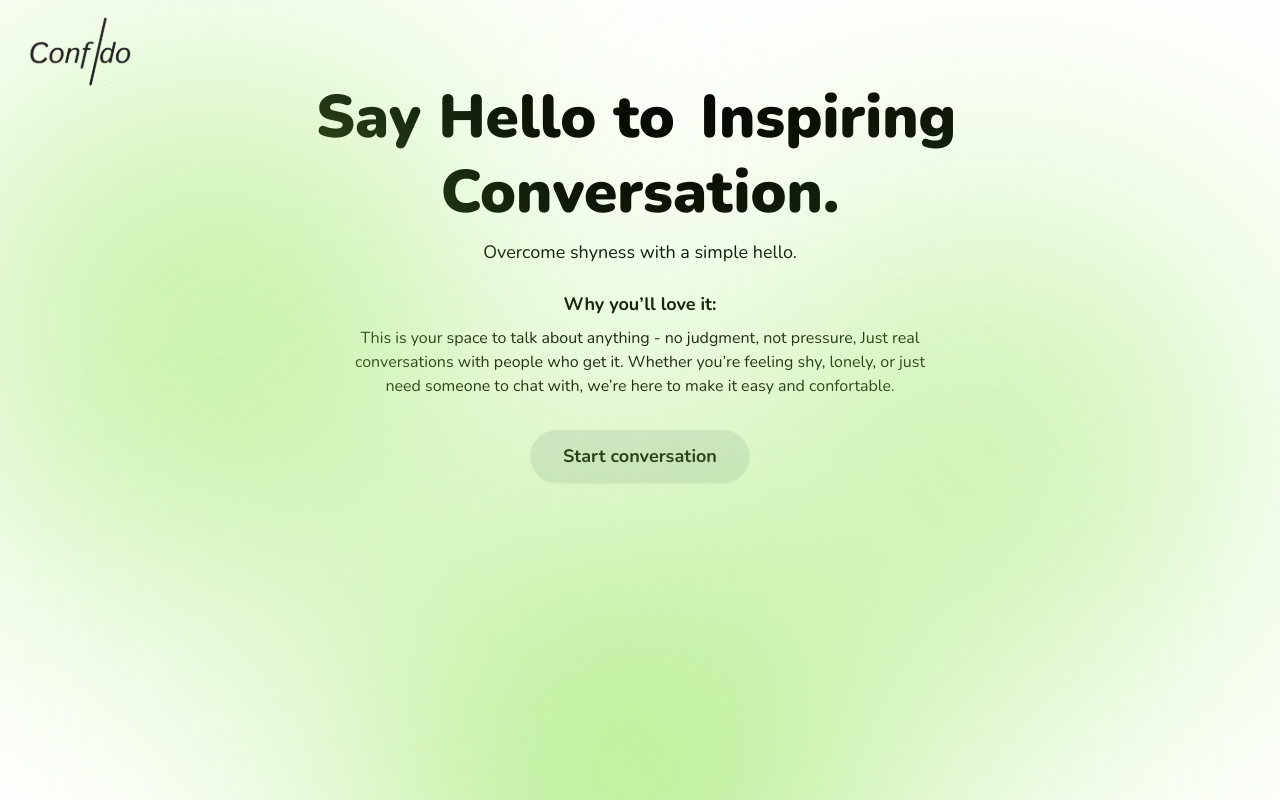
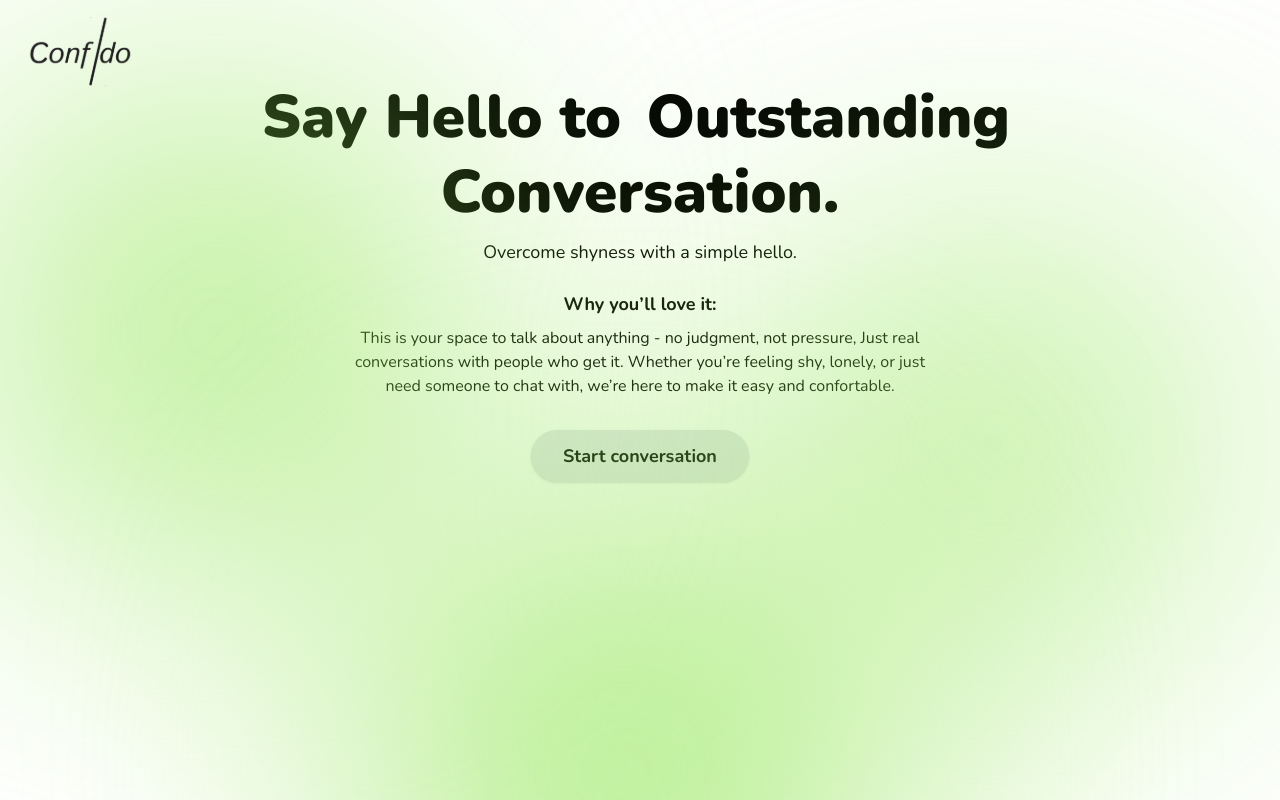
Before and after one commit to Aiinhome-Aivista/confido, a React (Vite) app: page /spalsh in a window 1280 px wide. Built offline with nearby package versions, Linux system fonts and the light colour scheme.

Commit message:
name_change

```diff
--- a/src/screens/splashscreen.jsx
+++ b/src/screens/splashscreen.jsx
@@ -10,7 +10,16 @@ function SplashScreen() {
     { size: '450px', top: '70%', left: '30%', duration: 12, delay: 4 },
   ];
   // Animated words for 'Great'
-  const words = ["Great", "Amazing", "Fun", "Real", "Inspiring", "Friendly", "Supportive", "Exciting", "Open"];
+ const words = [
+  "Great",
+  "Amazing",
+  "Excellent",
+  "Wonderful",
+  "Outstanding",
+  "Fantastic",
+  "Brilliant"
+];
+
   const [wordIndex, setWordIndex] = React.useState(0);
   const [headlineVisible, setHeadlineVisible] = React.useState(false);
   React.useEffect(() => {
```
